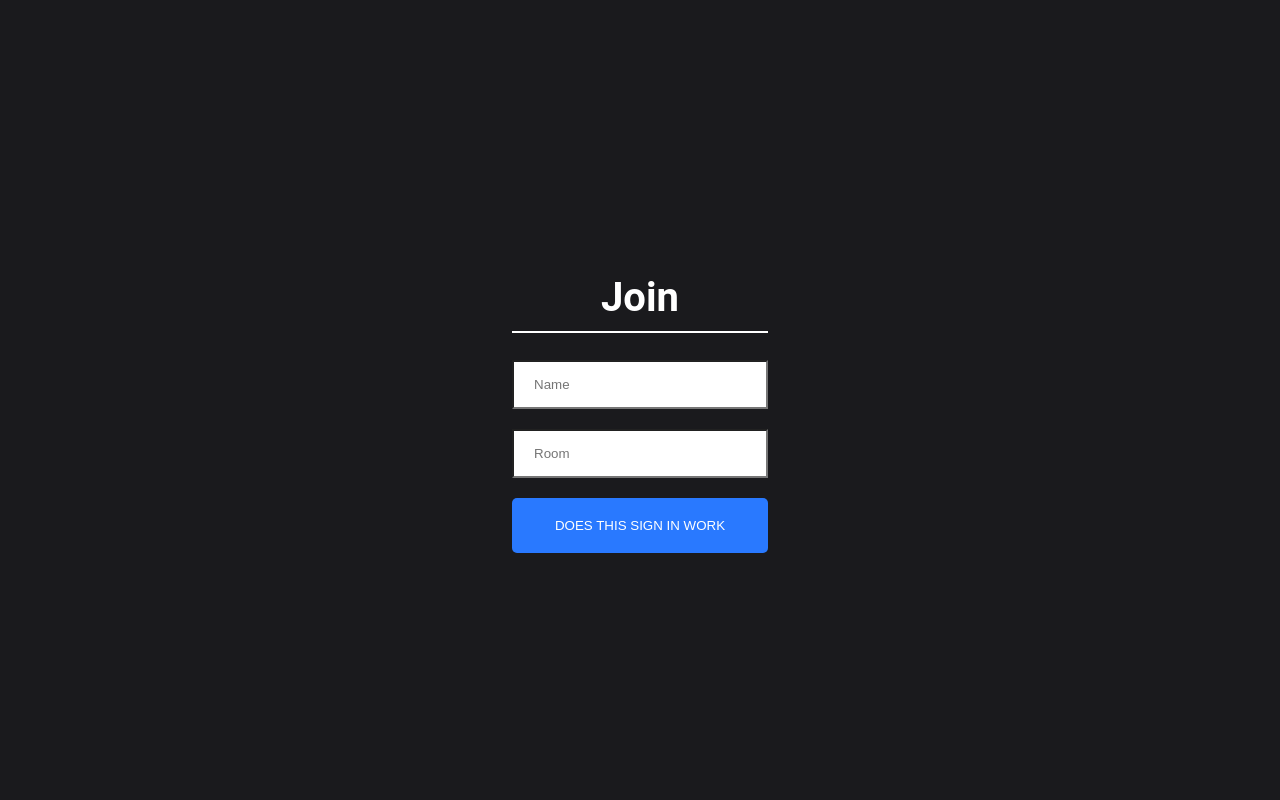
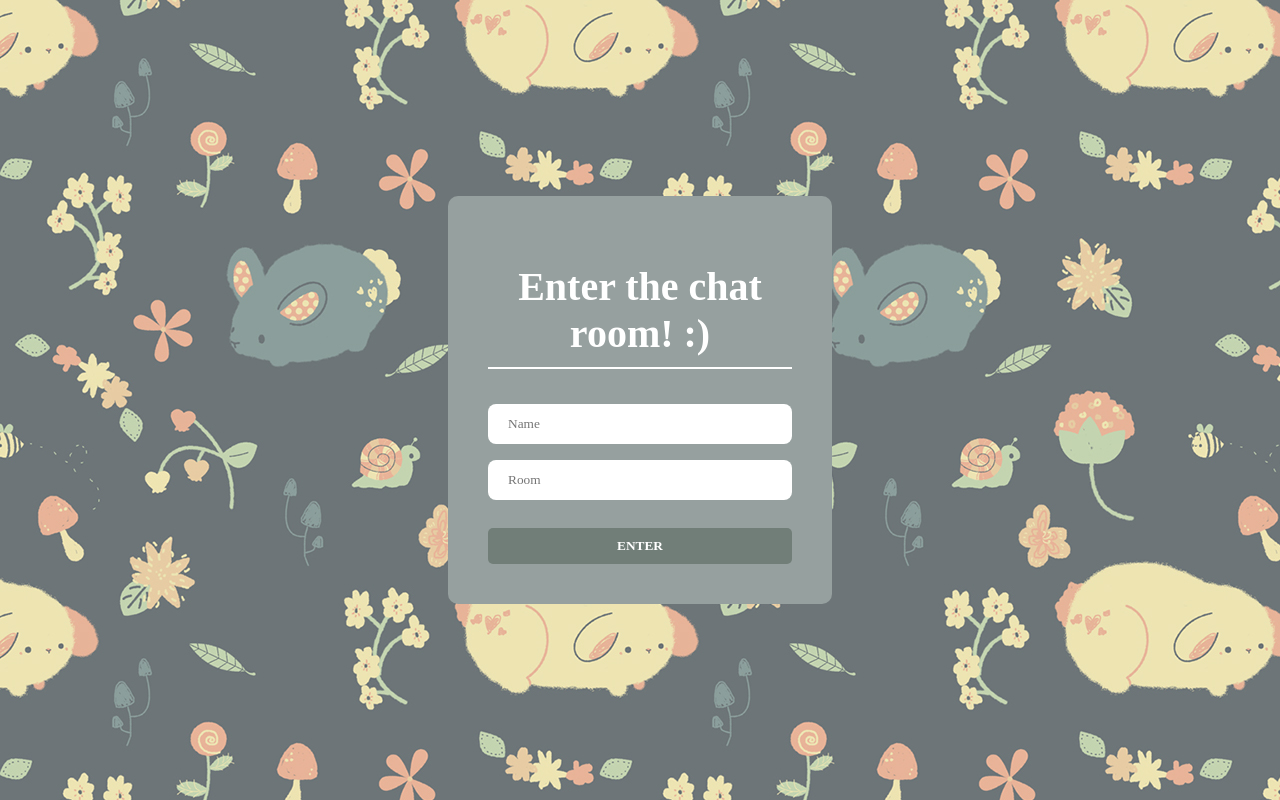
Before and after one commit to trisavo/alternate-view, a React (Create React App) app in the folder client/: page / in a window 1280 px wide. Built offline with nearby package versions, Linux system fonts and the light colour scheme.

Commit message:
Changed UI for join

```diff
--- a/client/src/components/Chat/Chat.css
+++ b/client/src/components/Chat/Chat.css
@@ -3,7 +3,7 @@
   justify-content: center;
   align-items: center;
   height: 100vh;
-  background-color: #1A1A1D;
+  background-color: #ebd089;
 }
 
 .container {
@@ -11,7 +11,7 @@
   flex-direction: column;
   justify-content: space-between;
   background: #FFFFFF;
-  border-radius: 8px;
+  border-radius: 88px;
   height: 100%;
   width: 100%;
 }
--- a/client/src/components/Chat/Chat.js
+++ b/client/src/components/Chat/Chat.js
@@ -59,9 +59,9 @@ const Chat = ({ location }) => {
           <Messages messages={messages} name={name} />
           <Input message={message} setMessage={setMessage} sendMessage={sendMessage} />
       </div>
-      {/*
-        //<TextContainer users={users}/>
-      */}
+      {
+        <TextContainer users={users}/>
+      }
 
     </div>
   );
--- a/client/src/components/Input/Input.css
+++ b/client/src/components/Input/Input.css
@@ -9,7 +9,7 @@
   padding: 5%;
   width: 80%;
   font-size: 1.2em;
-  text-shadow: 2px 2px #ff0000;
+
 }
 
 input:focus, textarea:focus, select:focus{
@@ -26,5 +26,5 @@ input:focus, textarea:focus, select:focus{
   display: inline-block;
   border: none;
   width: 20%;
-  text-shadow: 2px 2px #ff0000;
+
 }
--- a/client/src/components/Join/Join.css
+++ b/client/src/components/Join/Join.css
@@ -1,7 +1,8 @@
 html, body {
-  font-family: 'Roboto', sans-serif;
+  font-family: 'Century Gothic';
   padding: 0;
   margin: 0;
+
 }
 
 #root {
@@ -18,11 +19,15 @@ html, body {
   text-align: center;
   height: 100vh;
   align-items: center;
-  background-color: #1A1A1D;
+  background-image:url("../../icons/backdrop.jpg");
 }
 
 .joinInnerContainer {
-  width: 20%;
+  width: 30%;
+  padding: 40px;
+  border-radius: 10px;
+
+  background-color: rgb(150, 160, 159);
 }
 
 .joinInput {
@@ -42,12 +47,15 @@ html, body {
     color: #fff !important;
     text-transform: uppercase;
     text-decoration: none;
-    background: #2979FF;
-    padding: 20px;
+    background: #717e78;
+    padding: 10px;
     border-radius: 5px;
     display: inline-block;
     border: none;
     width: 100%;
+    font-family: 'Century Gothic';
+    font-weight: bold;
+    font: 30px;
 }
 
 .mt-20 {
@@ -66,6 +74,16 @@ html, body {
 
 }
 
+input[type=text] {
+  width: 100%;
+  padding: 12px 20px;
+  margin: 8px 0;
+  box-sizing: border-box;
+  border: none;
+  border-radius: 8px;
+  font-family: 'Century Gothic';
+}
+
 button:focus {
   outline: 0;
 }
--- a/client/src/components/Join/Join.js
+++ b/client/src/components/Join/Join.js
@@ -9,7 +9,7 @@ const Join = () =>{
   return(
     <div className="joinOuterContainer">
       <div className="joinInnerContainer">
-        <h1 className="heading">Join</h1>
+        <h1 className="heading">Enter the chat room! :) </h1>
         {/* we use className instead of class bc this is JSX not html*/}
         <div><input placeholder="Name" className="joinInput" type="text" onChange={(event)=> setName(event.target.value)} /></div>
         <div><input placeholder="Room" className="joinInput mt-20" type="text" onChange={(event)=> setRoom(event.target.value)} /></div>
@@ -17,7 +17,7 @@ const Join = () =>{
         {/* if there is no name or room, do nothing
         //creates a link that redirects to /chat, ? sets more specifics. ${} is the variable name and & is and
         */}
-          <button className="button mt-20" type="submit">does this sign in work</button>
+          <button className="button mt-20" type="submit">ENTER</button>
 
         </Link>
       </div>
```
Also changed, not shown: client/src/icons/backdrop.jpg.
